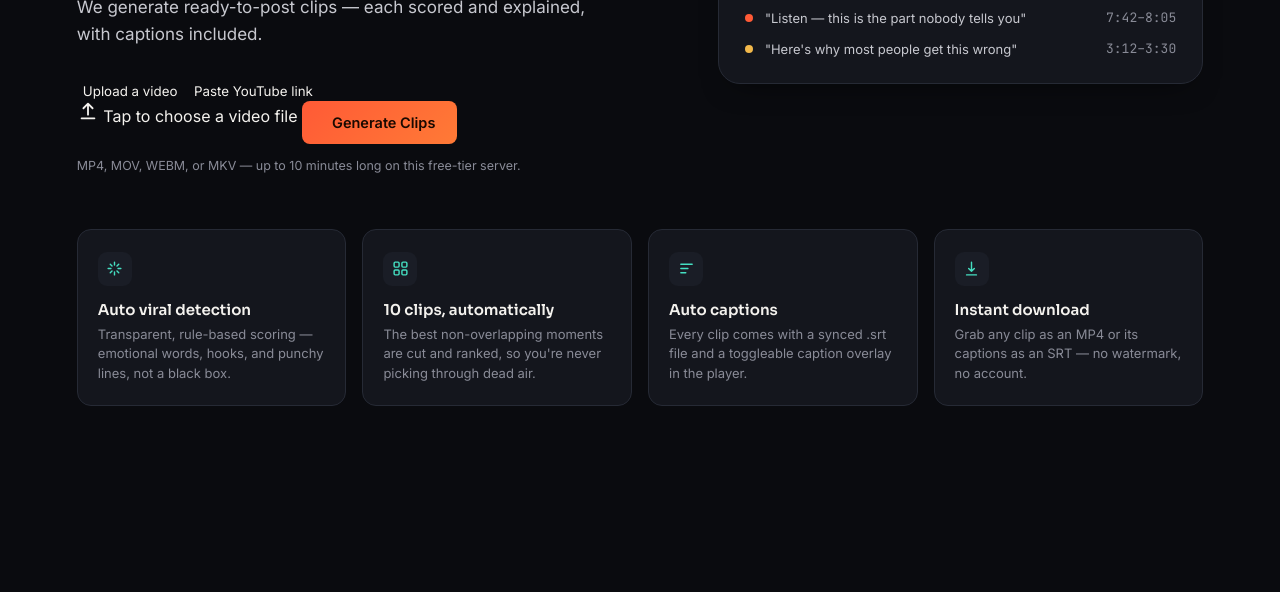
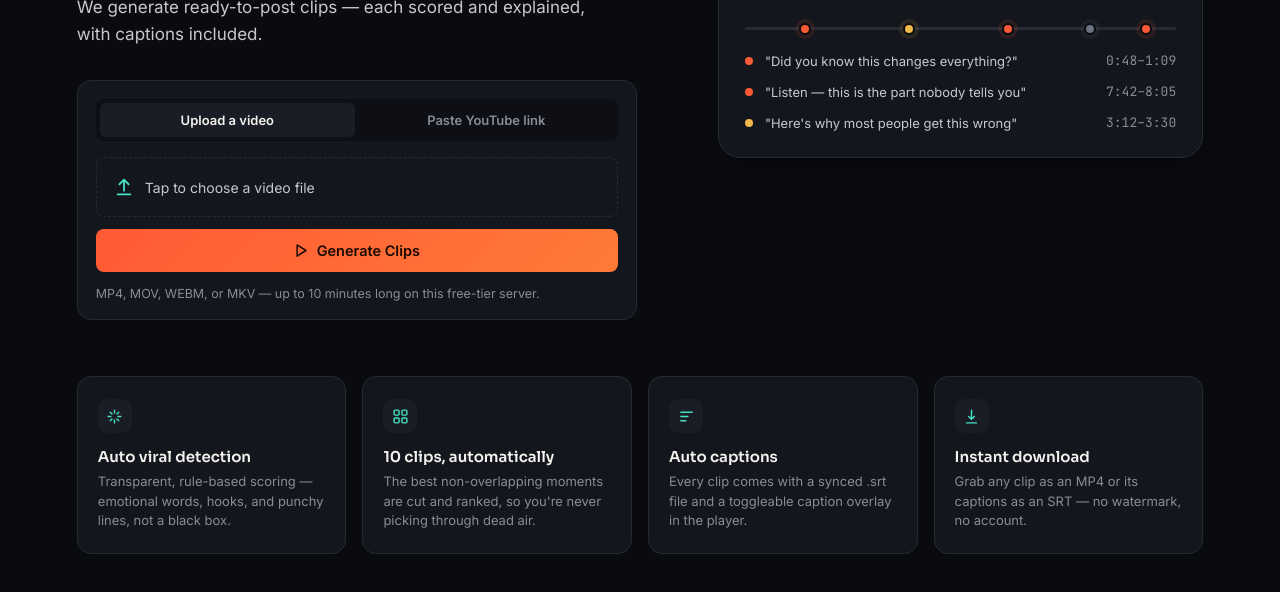
Before and after one commit to ifechukwucharles668-pixel/viral-clips, a plain HTML site: page frontend/index.html in a window 1280 px wide. Shown: the part 308-900 px from the top of the page. Before the commit the page ends 800 px from the top, so only its background shows below. Drawn offline with Linux system fonts and the light colour scheme.

Commit message:
Update styles.css

```diff
--- a/frontend/css/styles.css
+++ b/frontend/css/styles.css
@@ -212,6 +212,7 @@
 }
 
 .btn:active { transform: scale(0.97); }
+.btn svg { width: 15px; height: 15px; flex-shrink: 0; }
 
 .btn-primary {
   background: linear-gradient(135deg, var(--ember), #ff7a36);
@@ -248,7 +249,72 @@
   margin-top: 14px;
   font-size: 12.5px;
   color: var(--muted);
+}.upload-card {
+  max-width: 560px;
+  background: var(--panel);
+  border: 1px solid var(--line);
+  border-radius: var(--radius-m);
+  padding: 18px;
 }
+
+.upload-tabs {
+  display: flex;
+  gap: 4px;
+  background: var(--void-2);
+  border-radius: var(--radius-s);
+  padding: 4px;
+  margin-bottom: 16px;
+}
+
+.tab-btn {
+  flex: 1;
+  padding: 9px 10px;
+  font-size: 13px;
+  font-weight: 600;
+  color: var(--muted);
+  border-radius: 6px;
+  transition: background 0.15s ease, color 0.15s ease;
+}
+
+.tab-btn.active {
+  background: var(--panel-2);
+  color: var(--ink);
+}
+
+.tab-panel[hidden] { display: none; }
+
+.file-drop {
+  display: flex;
+  align-items: center;
+  gap: 10px;
+  border: 1.5px dashed var(--line);
+  border-radius: var(--radius-s);
+  padding: 18px 16px;
+  color: var(--ink-dim);
+  font-size: 14px;
+  cursor: pointer;
+  transition: border-color 0.15s ease, color 0.15s ease;
+}
+
+.file-drop:hover { border-color: var(--teal); color: var(--ink); }
+.file-drop.has-file { border-color: var(--teal); border-style: solid; color: var(--ink); }
+.file-drop svg { flex-shrink: 0; color: var(--teal); }
+
+.upload-submit-btn {
+  width: 100%;
+  margin-top: 12px;
+}
+
+.youtube-warning {
+  background: var(--gold-dim);
+  border: 1px solid #f2b84b40;
+  color: #f5cf8a;
+  border-radius: var(--radius-s);
+  padding: 10px 12px;
+  font-size: 12.5px;
+  line-height: 1.5;
+  margin-bottom: 14px;
+   }
 
 /* Signature element: pulse timeline ------------------------------------ */
 
```
